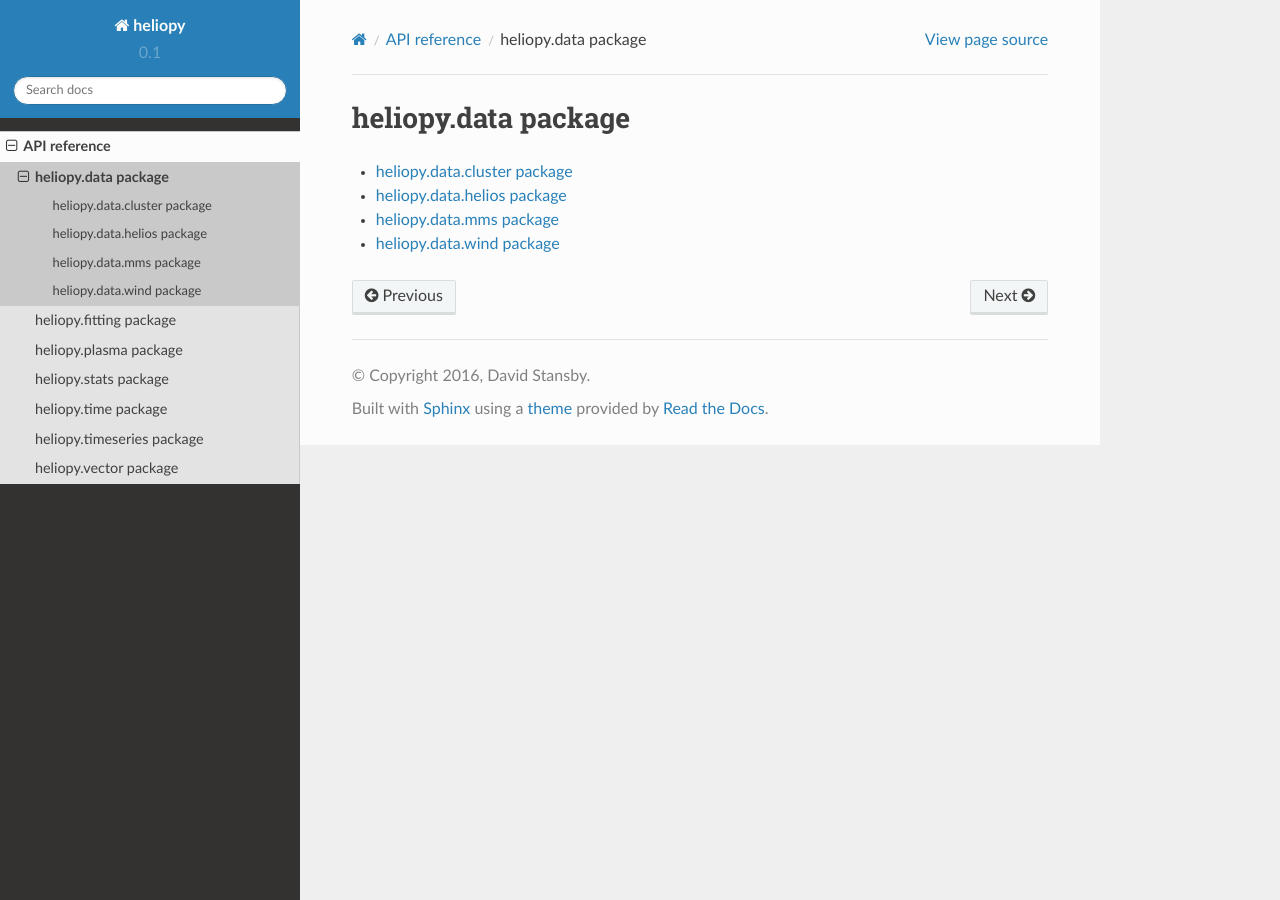
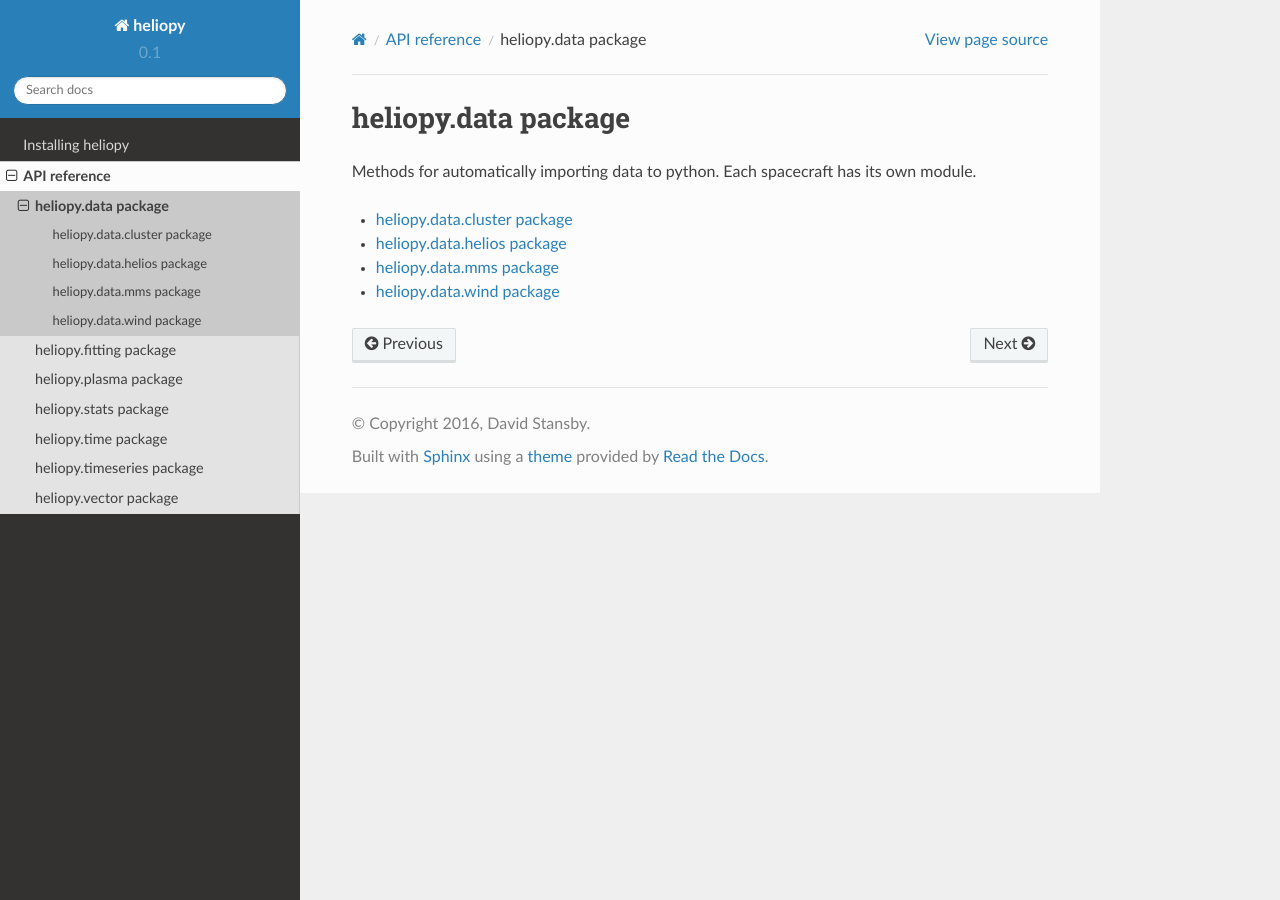
Before and after one commit to heliopython/heliopy, a Sphinx documentation site: the page built from doc/source/code_ref/data.rst, in a window 1280 px wide. Built offline with Sphinx 7.4.7 and the Read the Docs theme 2.0.0, drawn with Linux system fonts in a browser that asks for light colours.

Commit message:
Update docs (#20)
* Add extra comments to helios docs

* Make fromascii methods private

* Add explanation to header of data documentation

* Add information on how to install heliopy

```diff
--- a/doc/source/code_ref/data.rst
+++ b/doc/source/code_ref/data.rst
@@ -1,5 +1,8 @@
 heliopy.data package
 -----------------------
+
+Methods for automatically importing data to python. Each spacecraft has its
+own module.
 
 .. toctree::
    :maxdepth: 2
--- a/doc/source/index.rst
+++ b/doc/source/index.rst
@@ -1,11 +1,13 @@
-Heliopy documentation
-===================================
+heliopy documentation
+=====================
 
-Heliopy is a free and open source set of tools for analysing space physics data in python.
+heliopy is a free and open source set of tools for analysing space physics data
+in python.
 
 .. toctree::
    :maxdepth: 2
 
+   installing.rst
    code_ref/index.rst
 
 
```
Also changed, not shown: doc/source/installing.rst (added, +12 -0 lines), 1 other file.
